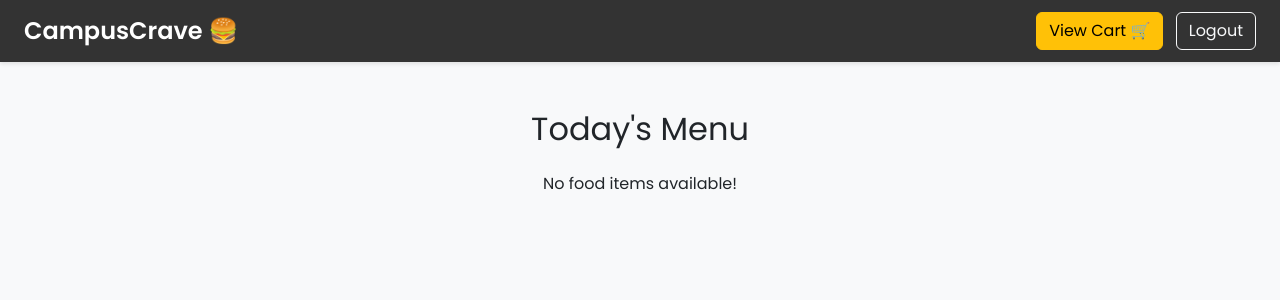
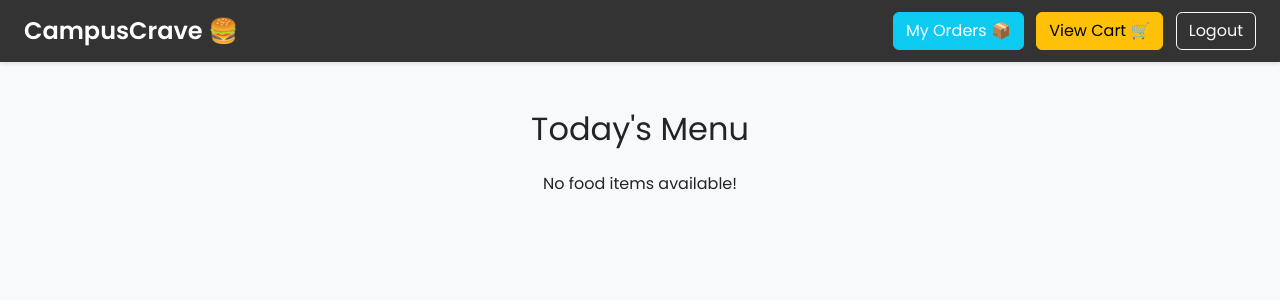
Before and after one commit to Ersatz-xD/campus-crave, a PHP site: page /menu.php in a window 1280 px wide. Shown: the top 300 px of the page. Run offline with PHP 8.4, Linux system fonts and the light colour scheme; the visitor is signed in with stand-in values (Sample User, id 1); data that the repository does not hold is empty.

Commit message:
added order history in nav

```diff
--- a/menu.php
+++ b/menu.php
@@ -25,8 +25,12 @@ $result = $conn->query($sql);
 
     <nav class="navbar navbar-expand-lg navbar-dark bg-dark px-4">
         <a class="navbar-brand" href="#">CampusCrave 🍔</a>
+
         <div class="ms-auto">
+            <a href="my_orders.php" class="btn btn-info text-white me-2">My Orders 📦</a>
+
             <a href="cart.php" class="btn btn-warning">View Cart 🛒</a>
+
             <a href="logout.php" class="btn btn-outline-light ms-2">Logout</a>
         </div>
     </nav>
```
